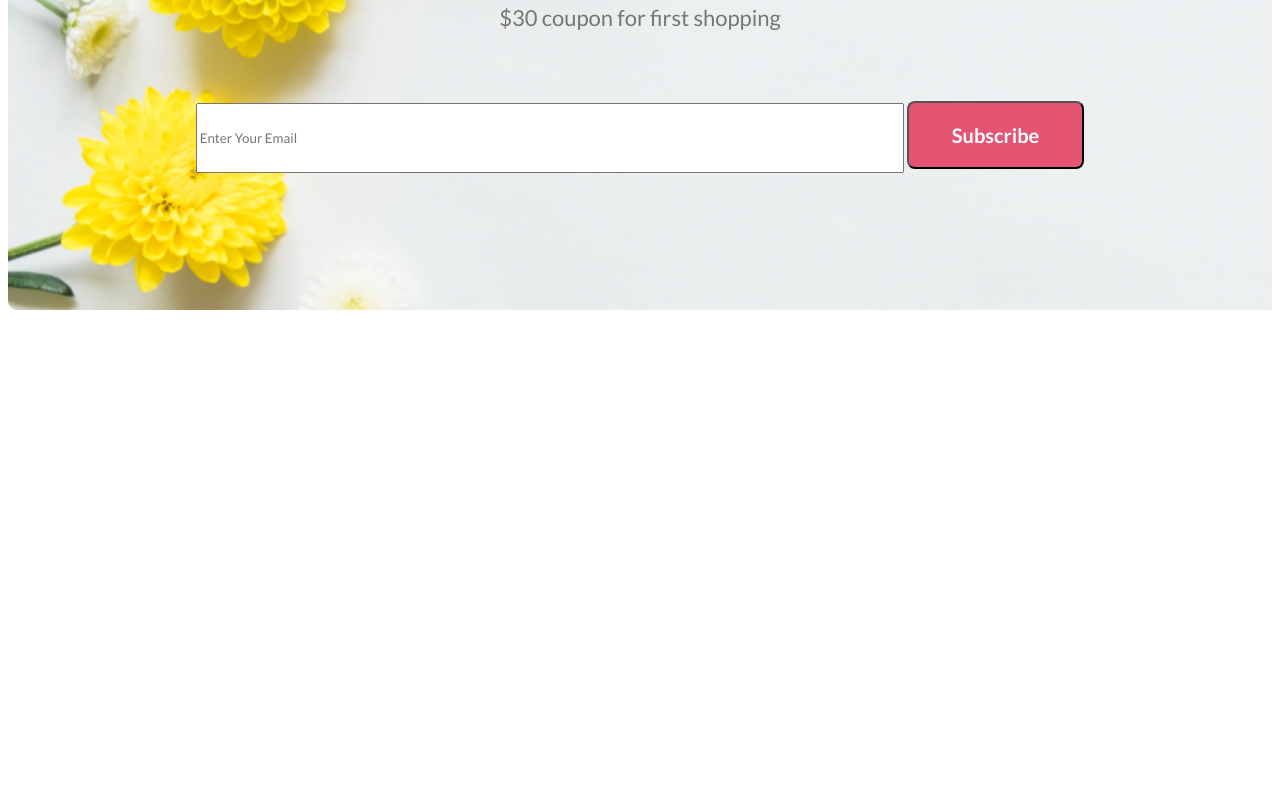
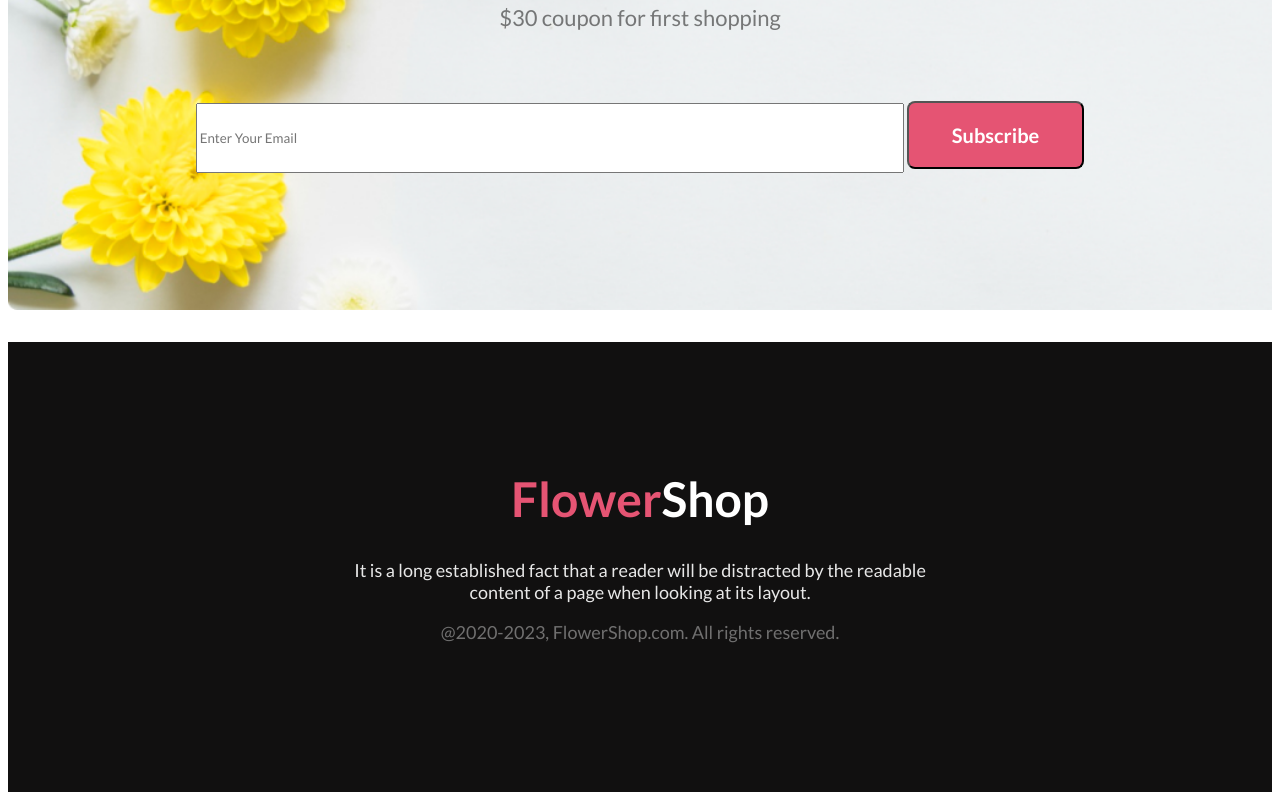
Before and after one commit to Shariar2006/My-first-assignment, a plain HTML site: page index.html in a window 1280 px wide. Shown: the part 6215-7015 px from the top of the page. Before the commit the page ends 6533 px from the top, so only its background shows below. Drawn offline with Linux system fonts and the light colour scheme.

Commit message:
added footer

```diff
--- a/index.html
+++ b/index.html
@@ -44,7 +44,7 @@
 
         <section class="second-main-section">
             <div>
-                <h1 id="second-section-title">Hot Deal ! Sale Up To 25% <span> Off</span></h1>
+                <h1 class="second-section-title">Hot Deal ! Sale Up To 25% <span> Off</span></h1>
                 <p class="description">It is a long established fact that a reader will be distracted by the readable
                     <br> content of a page when looking at its layout.</p>
                 <button class="btn-primary">Sign Up</button>
@@ -78,7 +78,10 @@
             </div>
         </section>
     </main>
-    <footer></footer>
+    <footer>
+        <h1 class="footer"> <span>Flower</span>Shop</h1>
+        <p>It is a long established fact that a reader will be distracted by the readable <br> content of a page when looking at its layout.</p>
+        <p id="end-of-footer">&#64;2020-2023, FlowerShop.com. All rights reserved. </p>
+    </footer>
 </body>
-
 </html>
--- a/styles/styles.css
+++ b/styles/styles.css
@@ -88,14 +88,13 @@
     margin-top: 128px;
 }
 
-#second-section-title {
+.second-section-title {
     font-size: 40px;
     font-weight: 800;
 }
 
-#second-section-title>span {
+.second-section-title>span {
     color: #E55473;
-    ;
 }
 
 .second-main-section>div {
@@ -123,3 +122,30 @@
     height: 64px;
     margin-top: 48px;
 }
+
+footer {
+    text-align: center;
+    height: 450px;
+    background: #111010;
+}
+
+.footer {
+    color: white;
+    font-size: 48px;
+    font-weight: 800;
+    padding: 128px 0px 0px 0px;
+}
+
+.footer span {
+    color: #E55473;
+}
+
+footer p {
+    color: rgba(255, 255, 255, 0.90);
+    font-size: 18px;
+    font-weight: 400;
+
+}
+#end-of-footer{
+    color:#FFFFFF66;
+}
```
Also changed, not shown: Flower/1600w-_v6oQe0E4k0.webp (added), Flower/flower-shop-logo-vector-symbol-line-style-logotype-isolated-white-background-easy-to-use-perfect-your-94682581.webp (added).
